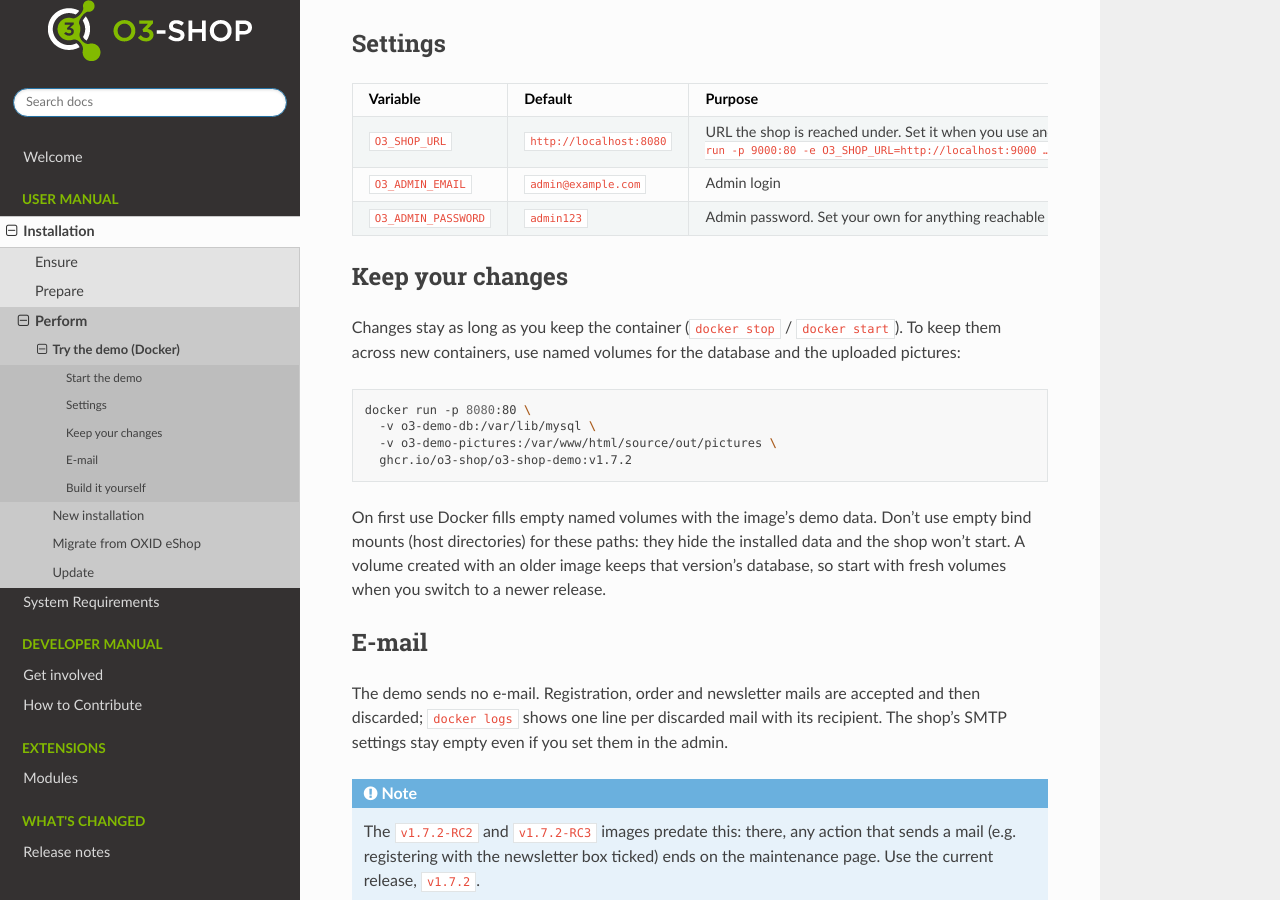
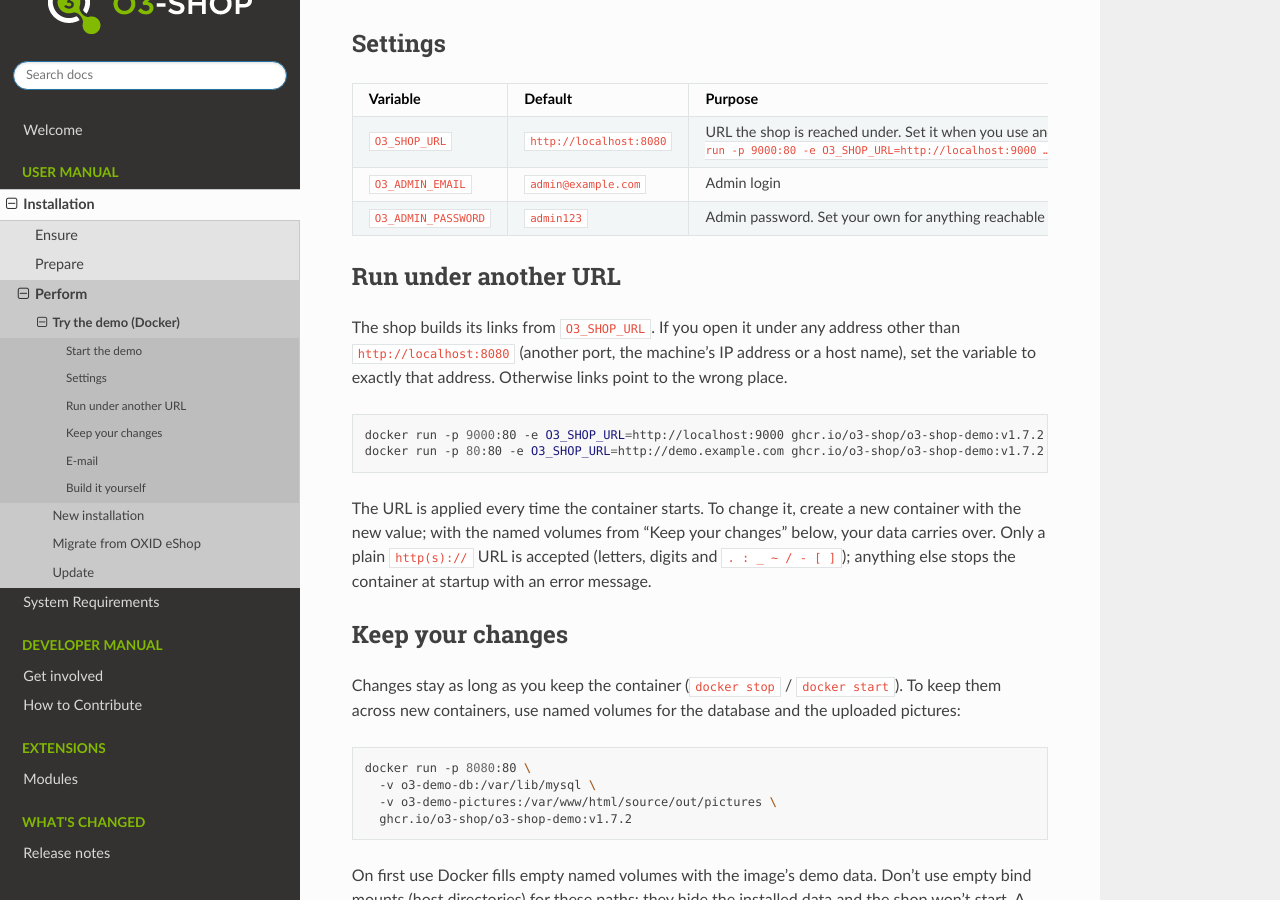
Before and after one commit to o3-shop/o3-documentation, a Sphinx documentation site: the page built from source/User/Installation/DemoImage.md, in a window 1280 px wide and 900 px high, scrolled down 648 px. Built offline with Sphinx 7.4.7 and the Read the Docs theme 3.1.0, drawn with Linux system fonts in a browser that asks for light colours.

Commit message:
docs: demo image — how to run it under another URL (#11)
Adds a "Run under another URL" section to the demo image page: set
O3_SHOP_URL to the address the shop is opened under (port, IP, host
name), with examples, when the value is applied, and which URLs are
accepted. The release checklist now says to bump the tag in every
`docker run` example, since the page has more than two.

Co-authored-by: Claude Opus 5.5 <noreply@anthropic.com>

````diff
--- a/source/User/Installation/DemoImage.md
+++ b/source/User/Installation/DemoImage.md
@@ -24,6 +24,17 @@ Replace `v1.7.2` with the release you want to try. Release candidates have their
 | `O3_SHOP_URL` | `http://localhost:8080` | URL the shop is reached under. Set it when you use another port or host, e.g. `docker run -p 9000:80 -e O3_SHOP_URL=http://localhost:9000 …` |
 | `O3_ADMIN_EMAIL` | `admin@example.com` | Admin login |
 | `O3_ADMIN_PASSWORD` | `admin123` | Admin password. Set your own for anything reachable by others. |
+
+## Run under another URL
+
+The shop builds its links from `O3_SHOP_URL`. If you open it under any address other than `http://localhost:8080` (another port, the machine's IP address or a host name), set the variable to exactly that address. Otherwise links point to the wrong place.
+
+```bash
+docker run -p 9000:80 -e O3_SHOP_URL=http://localhost:9000 ghcr.io/o3-shop/o3-shop-demo:v1.7.2
+docker run -p 80:80 -e O3_SHOP_URL=http://demo.example.com ghcr.io/o3-shop/o3-shop-demo:v1.7.2
+```
+
+The URL is applied every time the container starts. To change it, create a new container with the new value; with the named volumes from "Keep your changes" below, your data carries over. Only a plain `http(s)://` URL is accepted (letters, digits and `. : _ ~ / - [ ]`); anything else stops the container at startup with an error message.
 
 ## Keep your changes
 
````
Also changed, not shown: source/Developer/HowToContribute.md (+1 -1 lines).
